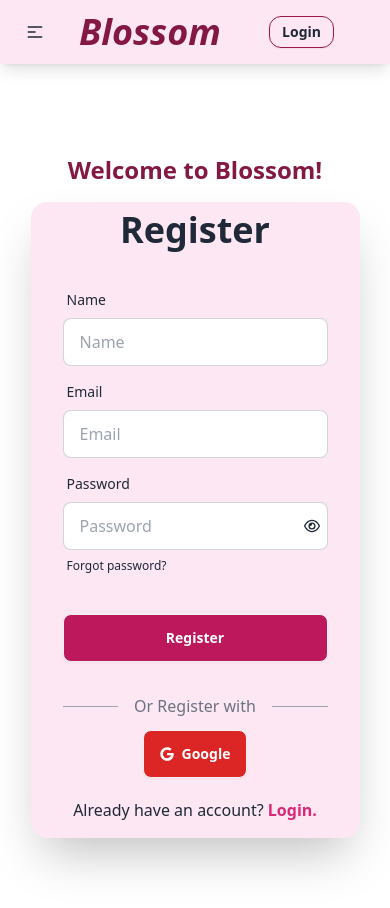
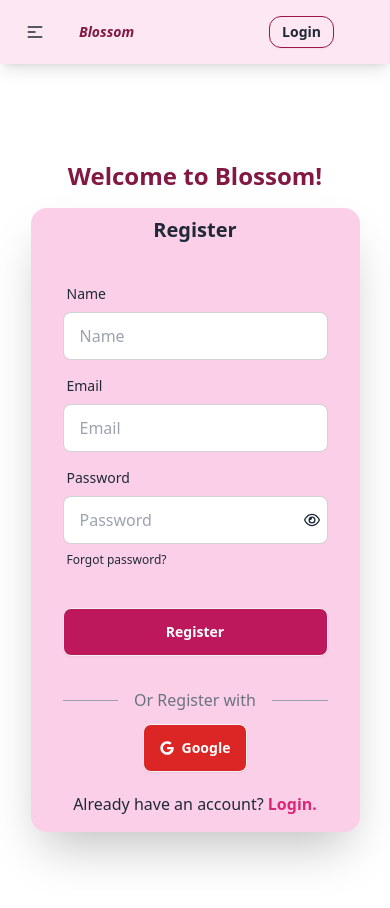
Before and after one commit to sarnali3515/blossom-client, a React (Vite) app: page /register in a window 390 px wide. Built offline with nearby package versions, Linux system fonts and the light colour scheme; no server answers.

Commit message:
responsive updated

```diff
--- a/src/pages/Authentication/Login.jsx
+++ b/src/pages/Authentication/Login.jsx
@@ -61,7 +61,7 @@
 
                 </div>
                 <div className="card w-full  shadow-2xl bg-pink-200">
-                    <h1 className="text-center font-bold text-4xl pt-2">Login</h1>
+                    <h1 className="text-center font-bold text-xl md:text-4xl pt-2">Login</h1>
                     <form onSubmit={handleLogin} className="card-body">
                         <div className="form-control">
                             <label className="label">
--- a/src/pages/Authentication/Register.jsx
+++ b/src/pages/Authentication/Register.jsx
@@ -88,8 +88,8 @@
                     <h1 className="text-2xl md:text-5xl font-semibold text-pink-900 mt-5">Welcome to Blossom!</h1>
 
                 </div>
-                <div className="card w-full  shadow-2xl bg-pink-100">
-                    <h1 className="text-center font-bold text-4xl pt-2">Register</h1>
+                <div className="card w-full  shadow-2xl bg-pink-200">
+                    <h1 className="text-center font-bold text-xl md:text-4xl pt-2">Register</h1>
                     <form onSubmit={handleRegister} className="card-body">
                         <div className="form-control">
                             <label className="label">
--- a/src/pages/Home/AllProducts.jsx
+++ b/src/pages/Home/AllProducts.jsx
@@ -69,7 +69,7 @@
         <div className="max-w-7xl mx-auto mb-8">
             <div className="flex p-4 justify-between flex-col-reverse md:flex-row bg-pink-300">
                 {/* Filters */}
-                <div className="my-4 flex space-x-4 ">
+                <div className="my-4 grid grid-cols-2 md:grid-cols-4 md:space-x-4 ">
                     {/* Brand Filter */}
                     <input
                         type="text"
@@ -142,12 +142,12 @@
 
 
             {/* Product Grid */}
-            <div className="grid grid-cols-3 gap-5">
+            <div className="grid md:grid-cols-3 gap-5">
                 {products.map(product => (
                     <div key={product._id} className="">
-                        <div className="card w-full md:h-[500px] bg-pink-100 rounded-lg border border-pink-300">
+                        <div className="card w-full h-[500px] bg-pink-100 rounded-lg border border-pink-300">
                             <figure className="bg-white">
-                                <img src={product.productImage} alt="Product" className="h-5/6" />
+                                <img src={product.productImage} alt="Product" className="h-full p-5 md:h-5/6" />
                             </figure>
                             <div className="p-4 text-left">
                                 <div className="flex justify-between">
--- a/src/pages/Navbar/Navbar.jsx
+++ b/src/pages/Navbar/Navbar.jsx
@@ -44,7 +44,7 @@
                             {navLinks}
                         </ul>
                     </div>
-                    <a className="btn btn-ghost italic font-bold text-4xl text-pink-900">Blossom</a>
+                    <a className="btn btn-ghost italic font-bold md:text-4xl text-pink-900">Blossom</a>
                 </div>
                 <div className="navbar-center hidden lg:flex">
                     <ul className="menu menu-horizontal px-1">
```
